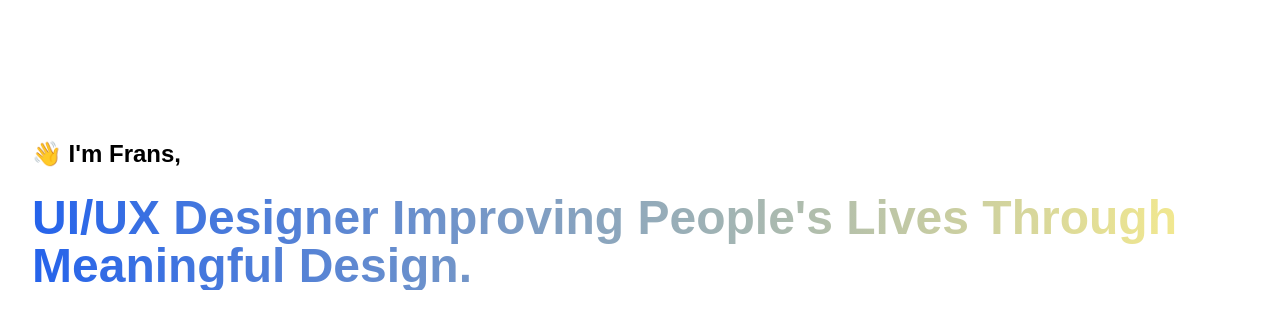
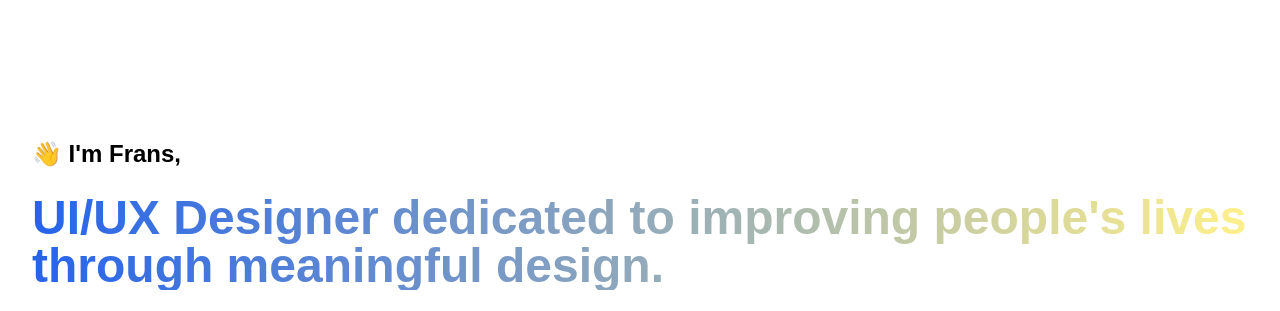
Before and after one commit to fransfirmansyah10/portfolio, a website: page index.html in a window 1280 px wide. Shown: the part 86-397 px from the top of the page. Drawn offline with Linux system fonts and the light colour scheme.

Commit message:
kiwkiwkiwkiw

```diff
--- a/index.html
+++ b/index.html
@@ -113,7 +113,7 @@
             <div class="card hidden1 w-full self-center px-4">
 
                     <h2 class="font-semibold text-black text-lg lg:text-2xl">👋 I'm Frans,</h2>
-                    <h1 class="mt-6 block font-bold text-4xl lg:text-5xl bg-gradient-to-r from-blue-600 to-yellow-200 text-transparent bg-clip-text">UI/UX Designer Improving People's Lives Through Meaningful Design.</h1>
+                    <h1 class="mt-6 block font-bold text-4xl lg:text-5xl bg-gradient-to-r from-blue-600 to-yellow-200 text-transparent bg-clip-text">UI/UX Designer dedicated to improving people's lives through meaningful design.</h1>
 
                     <div class="flex mb-6">
                     <a href="https://drive.google.com/file/d/1b1T4VpjkPMMb38p1jQPahk1h_qcVUg3N/view?usp=sharing" target="_blank" class="items-center hover:opacity-50 mr-4 transition mt-6 duration-300 ease-in-out capitalize
```
Also changed, not shown: dist/output.css.
